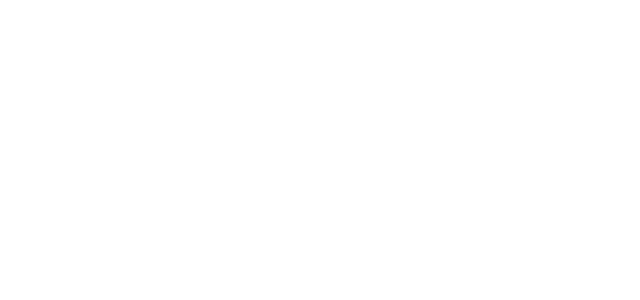
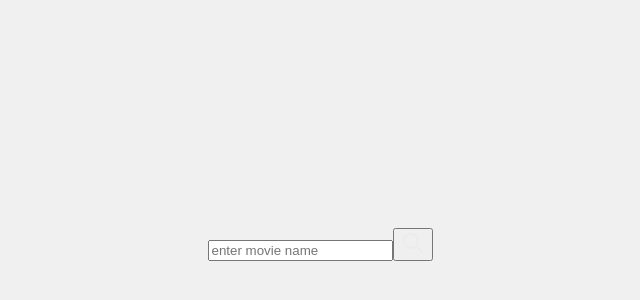
Before and after one commit to naveenstheninjastudio/Reactapps, a React (Vite) app: page /movie-search-page in a window 1280 px wide. Before the commit this address had no page. Shown: the part 156-456 px from the top of the page, without its empty margins (320-960 px from the left). Built offline with nearby package versions, Linux system fonts and the light colour scheme.

Commit message:
movie search app logic add

```diff
--- a/package.json
+++ b/package.json
@@ -11,10 +11,12 @@
     "preview": "vite preview"
   },
   "dependencies": {
+    "@tanstack/react-query": "^5.90.2",
     "axios": "^1.12.2",
     "formik": "^2.4.6",
     "react": "^19.1.1",
     "react-dom": "^19.1.1",
+    "react-loading-indicators": "^1.0.1",
     "react-router-dom": "^7.8.2",
     "uuid": "^12.0.0",
     "yup": "^1.7.1"
--- a/src/App.css
+++ b/src/App.css
@@ -65,6 +65,12 @@ p {
   align-items: center;
   height: 100vh;
 }
+.movieAppContainer {
+  display: flex;
+  justify-content: center;
+  align-items: center;
+  min-height: 100vh;
+}
 
 @media (max-width: 480px) {
   .profileCardContainer {
--- a/src/App.jsx
+++ b/src/App.jsx
@@ -1,5 +1,11 @@
 import "./App.css";
-import { BrowserRouter, Routes, Route } from "react-router-dom";
+import {
+  BrowserRouter,
+  Routes,
+  Route,
+  RouterProvider,
+  Router,
+} from "react-router-dom";
 import { Landing } from "./pages/landing";
 import { ProfileCardPage } from "./pages/profile-card-page";
 import { WeatherAppPage } from "./pages/weather-app-page";
@@ -8,8 +14,13 @@ import { LoginFormPage } from "./pages/login-form-page";
 import { SignUpFormPage } from "./pages/signUp-form-page";
 import { SignUpFormV2Page } from "./pages/signUp-formv2-page";
 import GithubProfileCard from "./pages/github-profile-page";
+import MovieSearchApp from "./pages/movie-search-page";
+import { QueryClientProvider, QueryClient } from "@tanstack/react-query";
+
+const queryClient = new QueryClient();
 function App() {
   return (
+    <QueryClientProvider client={queryClient}>
       <div className="mainContainer">
         <BrowserRouter>
           <Routes>
@@ -24,9 +35,14 @@ function App() {
               path="/github-profile-page"
               element={<GithubProfileCard />}
             ></Route>
+            <Route
+              path="/movie-search-page"
+              element={<MovieSearchApp />}
+            ></Route>
           </Routes>
         </BrowserRouter>
       </div>
+    </QueryClientProvider>
   );
 }
 
--- /dev/null
+++ b/src/components/movieCard.jsx
@@ -0,0 +1,14 @@
+import "./movieCard.css";
+export function MovieCard(props) {
+  return (
+    <div className="movieCard">
+      <div className="moviePoster"></div>
+      <div className="movieDetails">
+        <div className="movieTitle">{props.title}</div>
+        <div className="movieReleaseDate">{props.release_date}</div>
+        <div className="movieVotes">{props.vote_average}</div>
+        <div className="movieOverview">overview</div>
+      </div>
+    </div>
+  );
+}
--- a/src/pages/github-profile-page.css
+++ b/src/pages/github-profile-page.css
@@ -29,7 +29,7 @@
   border: 0.7px solid #757575;
 }
 
-.gtihubSearchBarForm {
+.githubSearchBarForm {
   display: flex;
   flex-direction: row;
   justify-content: space-between;
--- a/src/pages/github-profile-page.jsx
+++ b/src/pages/github-profile-page.jsx
@@ -10,7 +10,6 @@ export default function GithubProfileCard() {
   const [githubUserData, setGithubUserData] = useState("");
   function handleSubmit(event) {
     event.preventDefault();
-    console.log(`handlesubmit is working`);
     axios
       .get(`https://api.github.com/users/${githubUser}`)
       .then((response) => {
@@ -25,7 +24,7 @@ export default function GithubProfileCard() {
     <div className="githubProfileContainer">
       <div className="githubProfileCard">
         <div className="githubProfileSearchBar">
-          <form onSubmit={handleSubmit} className="gtihubSearchBarForm">
+          <form onSubmit={handleSubmit} className="githubSearchBarForm">
             <input
               type="text"
               placeholder="username"
--- a/src/pages/landing.jsx
+++ b/src/pages/landing.jsx
@@ -18,6 +18,9 @@ export function Landing() {
       <a className="task" href="/github-profile-page">
         Github profile card
       </a>
+      <a className="task" href="/movie-search-page">
+        Movie search app
+      </a>
     </div>
   );
 }
--- /dev/null
+++ b/src/pages/movie-search-page.jsx
@@ -0,0 +1,57 @@
+import "./movie-search-page.css";
+import { useState } from "react";
+import { fetchMovie } from "../util/movieapi";
+import { useQuery } from "@tanstack/react-query";
+import { OrbitProgress } from "react-loading-indicators";
+import searchsvg from "../../public/searchicon.svg";
+import { MovieCard } from "../components/movieCard";
+
+export default function MovieSearchApp() {
+  const [movieInput, setMovieInput] = useState("");
+  const [movieName, setMovieName] = useState("");
+  const { data, isLoading, isError, error } = useQuery({
+    queryKey: ["movie", movieName],
+    queryFn: () => fetchMovie(movieName),
+    enabled: !!movieName,
+  });
+  const movieResults = data?.results || [];
+  let content;
+  if (isLoading) {
+    content = (
+      <OrbitProgress color="#F5C518" size="medium" text="" textColor="" />
+    );
+  } else if (isError) {
+    content = <div>Failed to fetch movie: {error.message}</div>;
+  }
+
+  function handleSubmit(e) {
+    e.preventDefault();
+    setMovieName(movieInput);
+  }
+  return (
+    <div className="movieAppContainer">
+      <div className="movieSearchBar">
+        <form onSubmit={handleSubmit} className="movieSearchBarForm">
+          <input
+            type="text"
+            placeholder="enter movie name"
+            id="moviename"
+            onChange={(e) => setMovieInput(e.target.value)}
+            value={movieInput}
+          />
+          <button className="movieSearchButton" type="submit">
+            <img src={searchsvg} />
+          </button>
+        </form>
+      </div>
+      {content}
+      {movieResults.length > 0 && (
+        <div className="movieList">
+          {movieResults.map((item) => (
+            <MovieCard key={item.id} {...item} />
+          ))}
+        </div>
+      )}
+    </div>
+  );
+}
--- /dev/null
+++ b/src/util/movieapi.js
@@ -0,0 +1,12 @@
+import axios from "axios";
+
+export async function fetchMovie(moviename) {
+  try {
+    const response = await axios.get(
+      `https://api.themoviedb.org/3/search/movie?query=${moviename}&api_key=63d23a5c28917a140fd7257ad4c5dcc6&language=en-US&page=1`
+    );
+    return response.data;
+  } catch (err) {
+    throw new Error(`Error fetching movie data`);
+  }
+}
```
Also changed, not shown: src/components/movieCard.css (added), src/pages/movie-search-page.css (added), 1 other file (tests, documents, lock files or other folders). Lines whose indentation alone changed are shown as unchanged.
